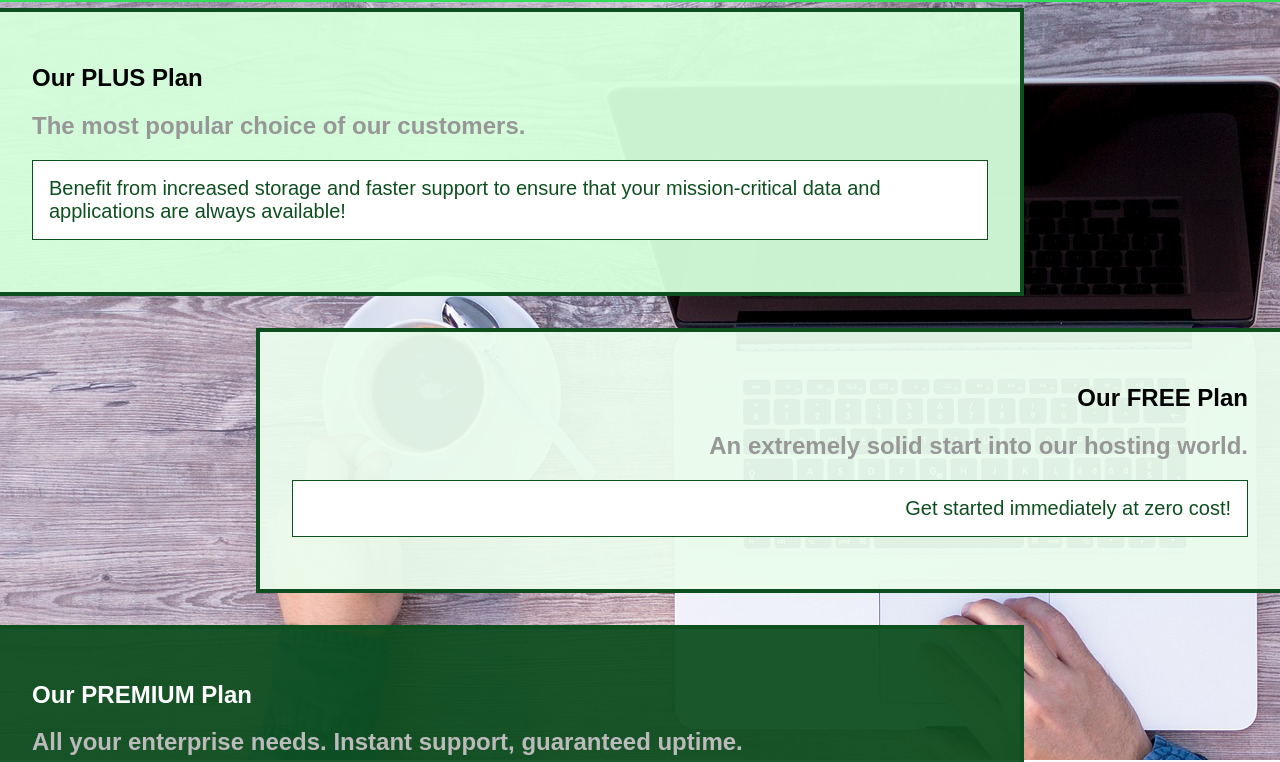
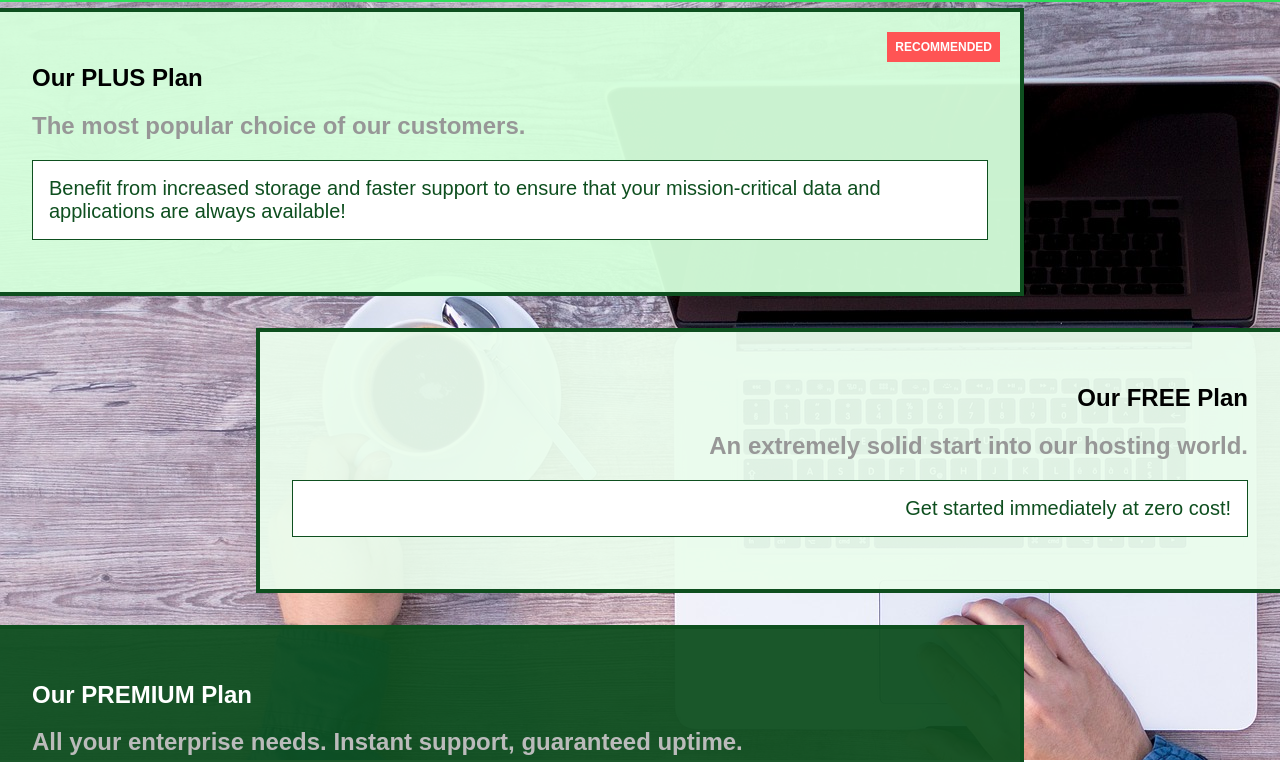
Before and after one commit to robdcal/css-demo, a plain HTML site: page packages/index.html in a window 1280 px wide. Shown: the part 40-802 px from the top of the page. Drawn offline with Linux system fonts and the light colour scheme; a web font is replaced by a local one.

Commit message:
adding a badge to the Recommend package on the Packages page

```diff
--- a/packages/index.html
+++ b/packages/index.html
@@ -42,6 +42,7 @@
         <section class="package" id="plus">
             <a href="#">
                 <h1 class="package__title">Our PLUS Plan</h1>
+                <h2 class="package__badge">RECOMMENDED</h2>
                 <h2 class="package__subtitle">The most popular choice of our customers.</h2>
                 <p class="package__info">Benefit from increased storage and faster support to ensure that your
                     mission-critical data and
--- a/packages/packages.css
+++ b/packages/packages.css
@@ -15,6 +15,7 @@ main {
   margin: 16px 0;
   border: 4px solid #0e4f1f;
   border-left: none;
+  position: relative;
 }
 
 .package:hover,
@@ -28,6 +29,17 @@ main {
   color: inherit;
   display: block;
   padding: 32px;
+}
+
+.package__badge {
+  position: absolute;
+  top: 0;
+  right: 0;
+  margin: 20px;
+  font-size: 12px;
+  color: white;
+  background: #ff5454;
+  padding: 8px;
 }
 
 .package__subtitle {
--- a/shared.css
+++ b/shared.css
@@ -12,7 +12,7 @@ body {
   background: #2ddf5c;
   padding: 8px 16px;
   position: fixed;
-  z-index: 0;
+  z-index: 1;
 }
 
 .main-brand {
```
